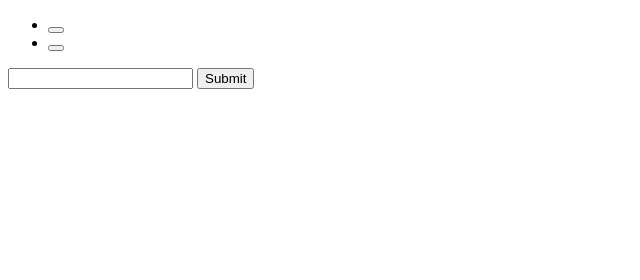
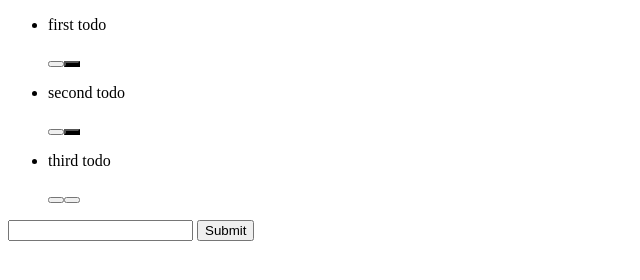
Before and after one commit to FACK1/MASO, a website: page skeleton/index.html in a window 1280 px wide. Both pictures are taken after a click on the button 56 px from the left and 48 px from the top of the page. Shown: the whole page, without its empty margins (0-640 px from the left). Drawn offline with Linux system fonts and the light colour scheme.

Commit message:
make delete fun #15

```diff
--- a/skeleton/dom.js
+++ b/skeleton/dom.js
@@ -7,30 +7,41 @@
   var addTodoForm = document.getElementById('add-todo');
 
   var state = [
-    { id: -3, description: 'first todo' },
-    { id: -2, description: 'second todo' },
-    { id: -1, description: 'third todo' },
+    { id: -3, description: 'first todo', done:false },
+    { id: -2, description: 'second todo', done:true },
+    { id: -1, description: 'third todo', done:false },
   ]; // this is our initial todoList
 
   // This function takes a todo, it returns the DOM node representing that todo
   var createTodoNode = function(todo) {
     var todoNode = document.createElement('li');
     // you will need to use addEventListener
-
+    var dis = document.createElement("p");
+    dis.innerHTML = "<p>"+todo.description+"</p>";
+    todoNode.appendChild(dis);
     // add span holding description
-
     // this adds the delete button
     var deleteButtonNode = document.createElement('button');
     deleteButtonNode.addEventListener('click', function(event) {
       var newState = todoFunctions.deleteTodo(state, todo.id);
+      event.preventDefault();
       update(newState);
     });
     todoNode.appendChild(deleteButtonNode);
+    // add markTodo button
+    var checkdone = document.createElement('button');
+    checkdone.setAttribute("id", todo.id);
 
-    // add markTodo button
+    if (todo.done==true) {
+      checkdone.style.backgroundColor='#000000';
+     }
+    checkdone.addEventListener('click', function(event) {
+      var newState = todoFunctions.markTodo(state, todo.id);
+      update(newState);
+    });
+    todoNode.appendChild(checkdone);
 
     // add classes for css
-
     return todoNode;
   };
 
@@ -38,7 +49,7 @@
   if (addTodoForm) {
     addTodoForm.addEventListener('submit', function(event) {
       // https://developer.mozilla.org/en-US/docs/Web/Events/submit
-      // what does event.preventDefault do?
+       //what does event.preventDefault do?
       // what is inside event.target?
 
       var description = '?'; // event.target ....
@@ -65,6 +76,7 @@
 
     // you may want to add a class for css
     container.replaceChild(todoListNode, container.firstChild);
+    console.log(state);
   };
 
   if (container) renderState(state);
--- a/skeleton/index.html
+++ b/skeleton/index.html
@@ -8,11 +8,12 @@
   <body>
     <div id = "todo-container">
         <ul>
+
         </ul>
     </div>
     <form id="add-todo">
-      <input type="text" name="description" value="">
-      <input type="submit" name="" value="Submit">
+      <input type="text" name="description" value="" id="dis">
+      <input type="submit" name="" value="Submit" id="additem">
     </form>
   </body>
   <script type="text/javascript" src = "./logic.js"></script>
--- a/skeleton/logic.js
+++ b/skeleton/logic.js
@@ -29,8 +29,9 @@ var todoFunctions = {
     var todo= todoFunctions.cloneArrayOfObjects(todos);
     newTodo={id:todoFunctions.generateId(),description:newTodo,done:false};
      todo.push(newTodo);
-     return todo;
+     return newTodo;
     // console.log(todos);
+
   },
   deleteTodo: function(todos, idToDelete) {
     // should leave the input argument todos unchanged (you can use cloneArrayOfObjects)
```
